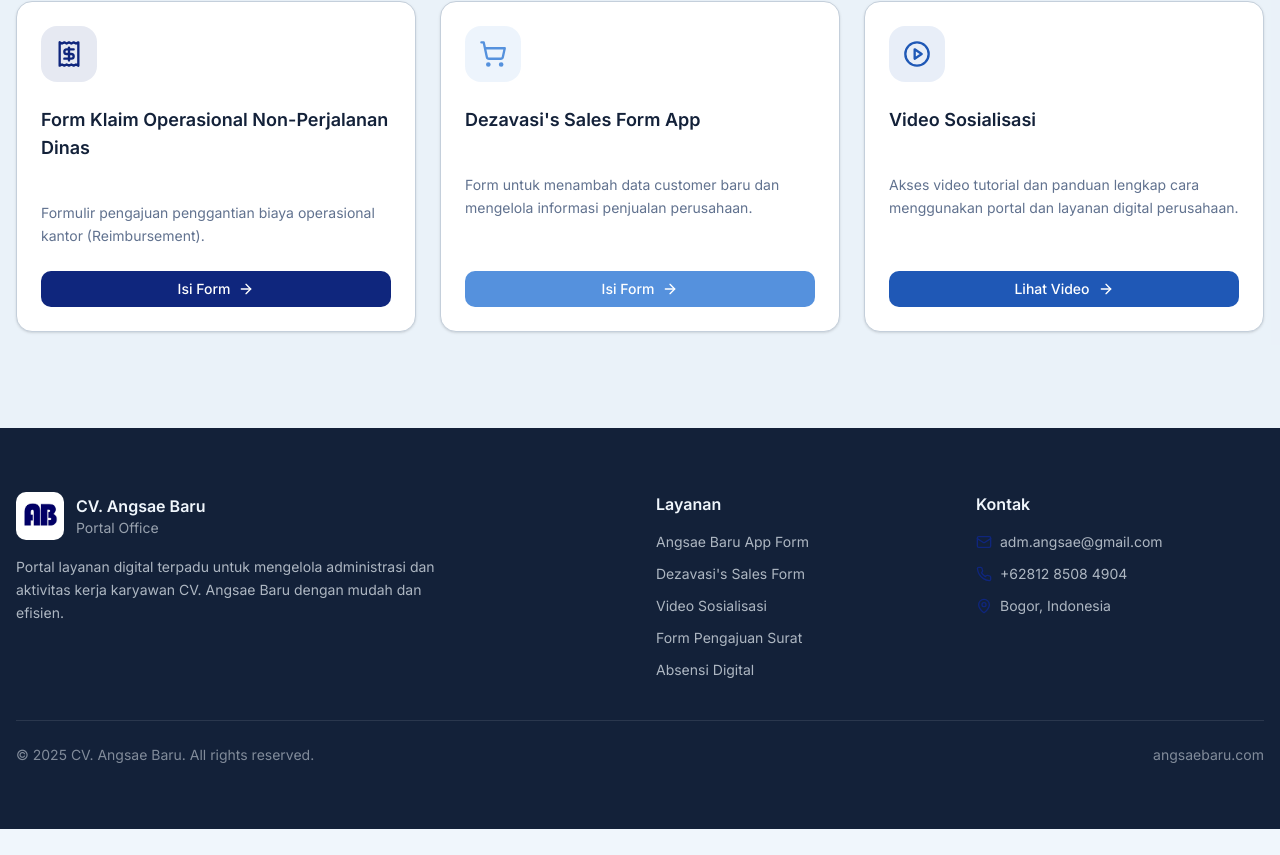
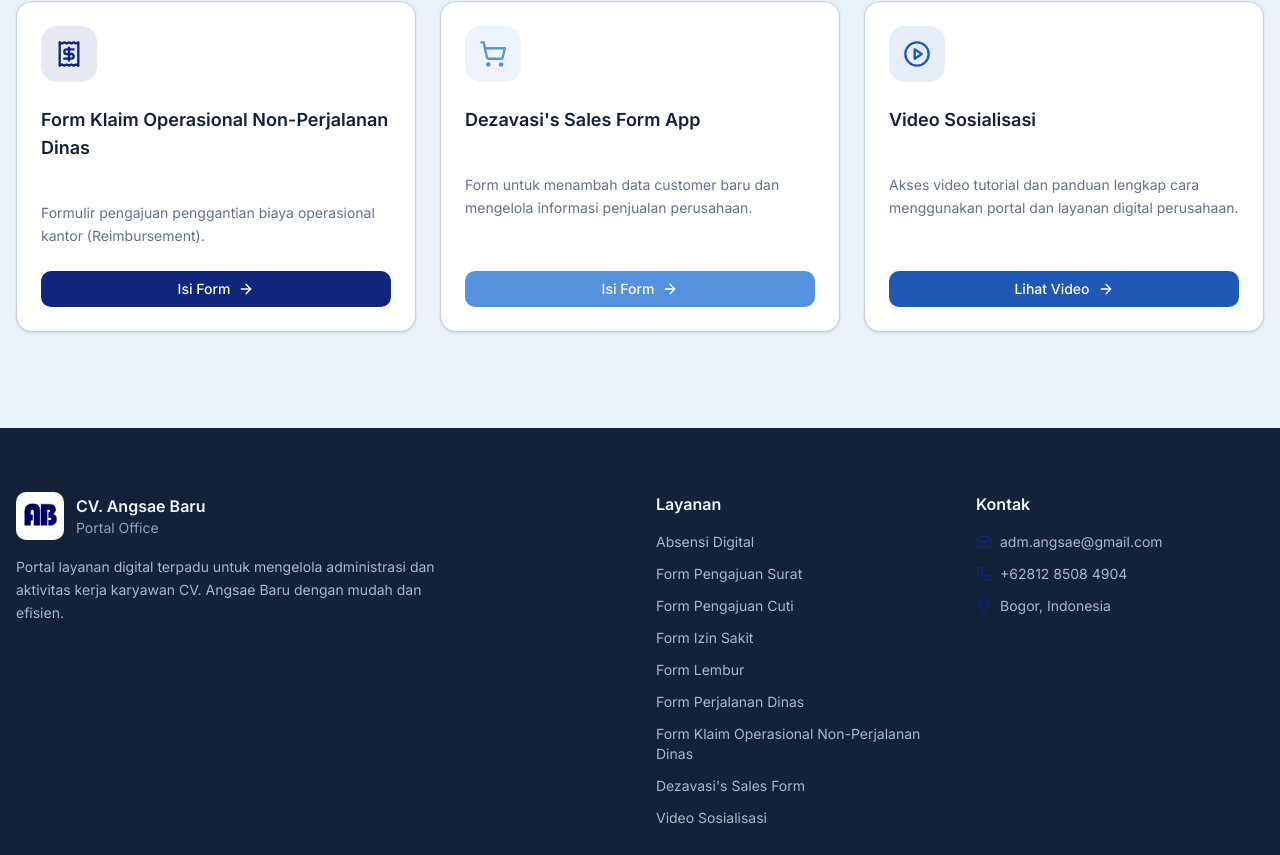
Before and after one commit to bimozachri/portal-cv-angsae-baru, a Next.js app in the folder cv-angsae-baru-portal-main/: page / in a window 1280 px wide. Shown: the part 1942-2797 px from the top of the page. Before the commit the page ends 2771 px from the top, so only its background shows below. Built offline with nearby package versions, Linux system fonts and the light colour scheme.

Commit message:
Update footer.tsx

```diff
--- a/cv-angsae-baru-portal-main/components/footer.tsx
+++ b/cv-angsae-baru-portal-main/components/footer.tsx
@@ -35,18 +35,8 @@ export function Footer() {
             <h4 className="font-semibold text-background mb-4">Layanan</h4>
             <ul className="space-y-3 text-sm text-background/70">
               <li>
-                <a href="/angsae-baru-app-form" className="hover:text-primary transition-colors">
-                  Angsae Baru App Form
-                </a>
-              </li>
-              <li>
-                <a href="#" className="hover:text-primary transition-colors">
-                  Dezavasi{"'"}s Sales Form
-                </a>
-              </li>
-              <li>
-                <a href="/video-sosialisasi" className="hover:text-primary transition-colors">
-                  Video Sosialisasi
+                <a href="/absensi-digital" className="hover:text-primary transition-colors">
+                  Absensi Digital
                 </a>
               </li>
               <li>
@@ -55,8 +45,38 @@ export function Footer() {
                 </a>
               </li>
               <li>
-                <a href="/absensi-digital" className="hover:text-primary transition-colors">
-                  Absensi Digital
+                <a href="https://docs.google.com/forms/d/e/1FAIpQLSdeO6fNTDfSp7Gm8v4hTjCsNItfkqL0I18eCkuc8gr2KitR8A/viewform" className="hover:text-primary transition-colors">
+                  Form Pengajuan Cuti
+                </a>
+              </li>
+              <li>
+                <a href="https://docs.google.com/forms/d/e/1FAIpQLSdf5xaPhmA-UP1QQ-jFTZhGqc_KHh644utBIkzQwumWiLoIEQ/viewform" className="hover:text-primary transition-colors">
+                  Form Izin Sakit
+                </a>
+              </li>
+              <li>
+                <a href="https://docs.google.com/forms/d/e/1FAIpQLSdHE9boh7qmdnXPyvQvjQ3iLvoczltk482hDUJTVM_CiTtP5A/viewform" className="hover:text-primary transition-colors">
+                  Form Lembur
+                </a>
+              </li>
+              <li>
+                <a href="https://docs.google.com/forms/d/e/1FAIpQLSdhsP0C3nv5Rg0S0uvB2C7_pmAUuhQftpNnkBaCY3EDNRVOcw/viewform" className="hover:text-primary transition-colors">
+                  Form Perjalanan Dinas
+                </a>
+              </li>
+              <li>
+                <a href="https://docs.google.com/forms/d/e/1FAIpQLSeNsXiBpNsuP3ZIOid-RqkRUm63q95Cx0Okx7TfYYuCyahqPA/viewform" className="hover:text-primary transition-colors">
+                  Form Klaim Operasional Non-Perjalanan Dinas
+                </a>
+              </li>
+              <li>
+                <a href="https://docs.google.com/forms/d/e/1FAIpQLSewbtzCYbBgxQfgmeRme2QKK4e42m9ePhpEf25Q6MlHBB85JQ/viewform" className="hover:text-primary transition-colors">
+                  Dezavasi{"'"}s Sales Form
+                </a>
+              </li>
+              <li>
+                <a href="/video-sosialisasi" className="hover:text-primary transition-colors">
+                  Video Sosialisasi
                 </a>
               </li>
             </ul>
```
